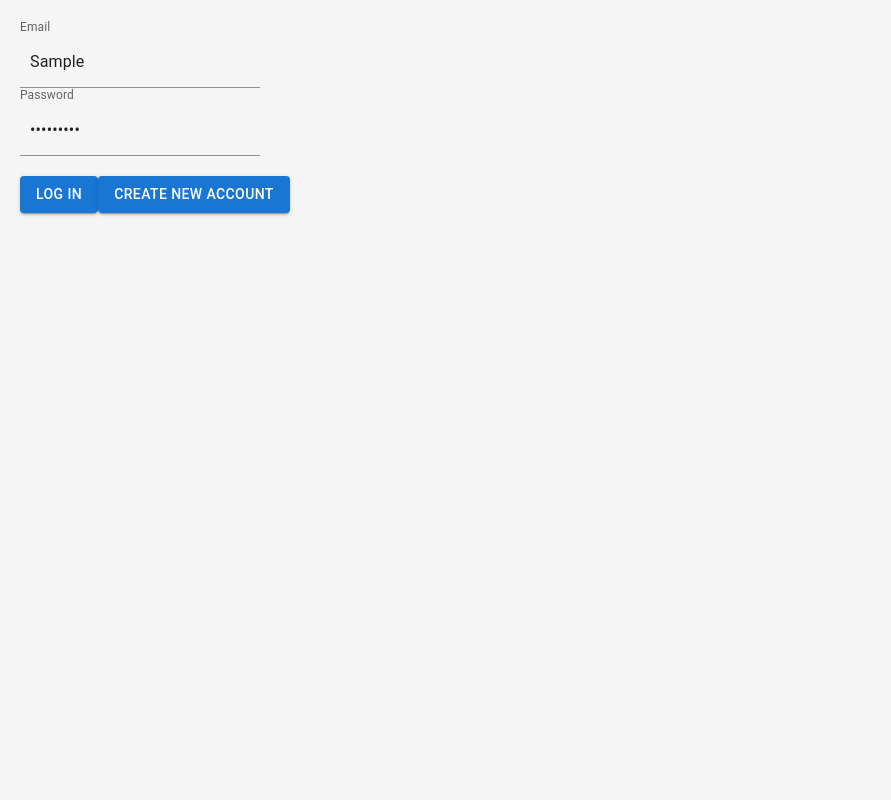
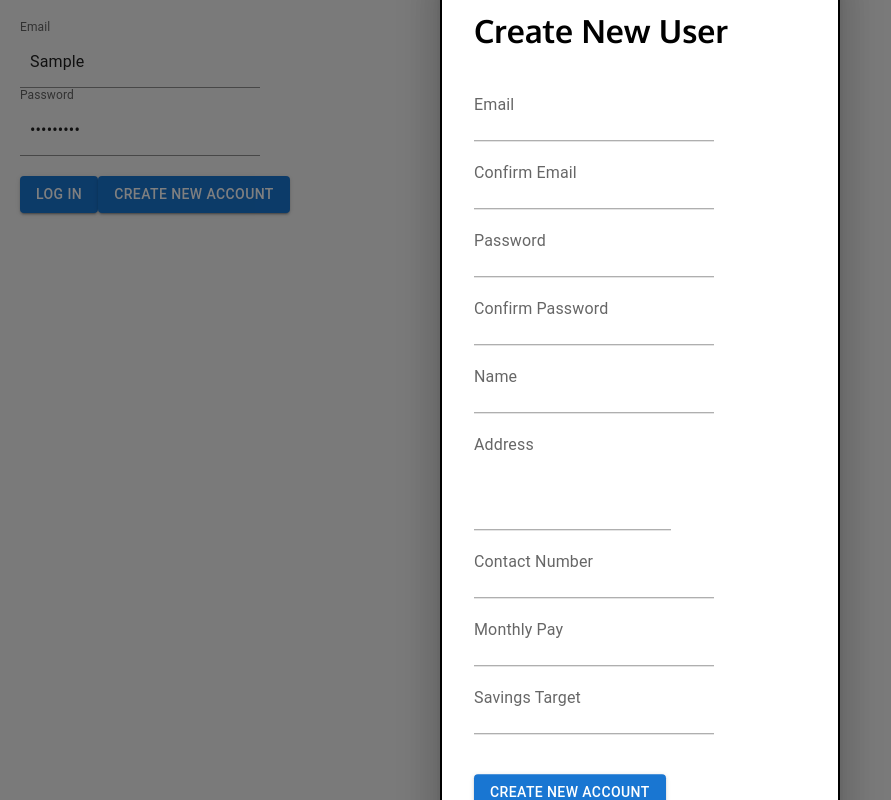
Before and after one commit to yeosrs/Spenvest, a React (Create React App) app in the folder frontend/: page / in a window 1280 px wide. Both pictures are taken after typing "Sample", "Sample123" into the empty fields and a click on the button "CREATE NEW ACCOUNT". Shown: the whole page, without its empty margins (0-891 px from the left). Built offline with nearby package versions, Linux system fonts and the light colour scheme.

Commit message:
CreateNewUser integrated into login as modal

```diff
--- a/frontend/src/Components/Login.js
+++ b/frontend/src/Components/Login.js
@@ -1,6 +1,7 @@
-import React, { useReducer } from "react";
-import { Button, TextField } from "@mui/material/";
+import React, { useReducer, useState } from "react";
+import { Button, TextField, Modal, Box } from "@mui/material/";
 import PropTypes from "prop-types";
+import CreateNewUser from "./CreateNewUser";
 const axios = require("axios");
 
 // get imput
@@ -9,6 +10,18 @@ const axios = require("axios");
 // success save token
 // show cards for all entries for user.
 // fail show error
+
+const style = {
+  position: "absolute",
+  top: "50%",
+  left: "50%",
+  transform: "translate(-50%, -50%)",
+  width: 400,
+  bgcolor: "background.paper",
+  border: "2px solid #000",
+  boxShadow: 24,
+  p: 4,
+};
 
 const loginReducer = (loginState, action) => {
   switch (action.type) {
@@ -27,6 +40,9 @@ const loginReducer = (loginState, action) => {
 };
 
 const Login = ({ setToken, setEmail }) => {
+  const [open, setOpen] = useState(false);
+  const handleOpen = () => setOpen(true);
+  const handleClose = () => setOpen(false);
   const [loginState, loginDispatcher] = useReducer(loginReducer, {
     email: "",
     password: "",
@@ -75,7 +91,14 @@ const Login = ({ setToken, setEmail }) => {
       <Button variant="contained" onClick={() => handleSubmit(loginState)}>
         Log In
       </Button>
-      <Button variant="contained">Create New Account</Button>
+      <Button variant="contained" onClick={handleOpen}>
+        Create New Account
+      </Button>
+      <Modal open={open} onClose={handleClose}>
+        <Box sx={style}>
+          <CreateNewUser />
+        </Box>
+      </Modal>
     </>
   );
 };
```
